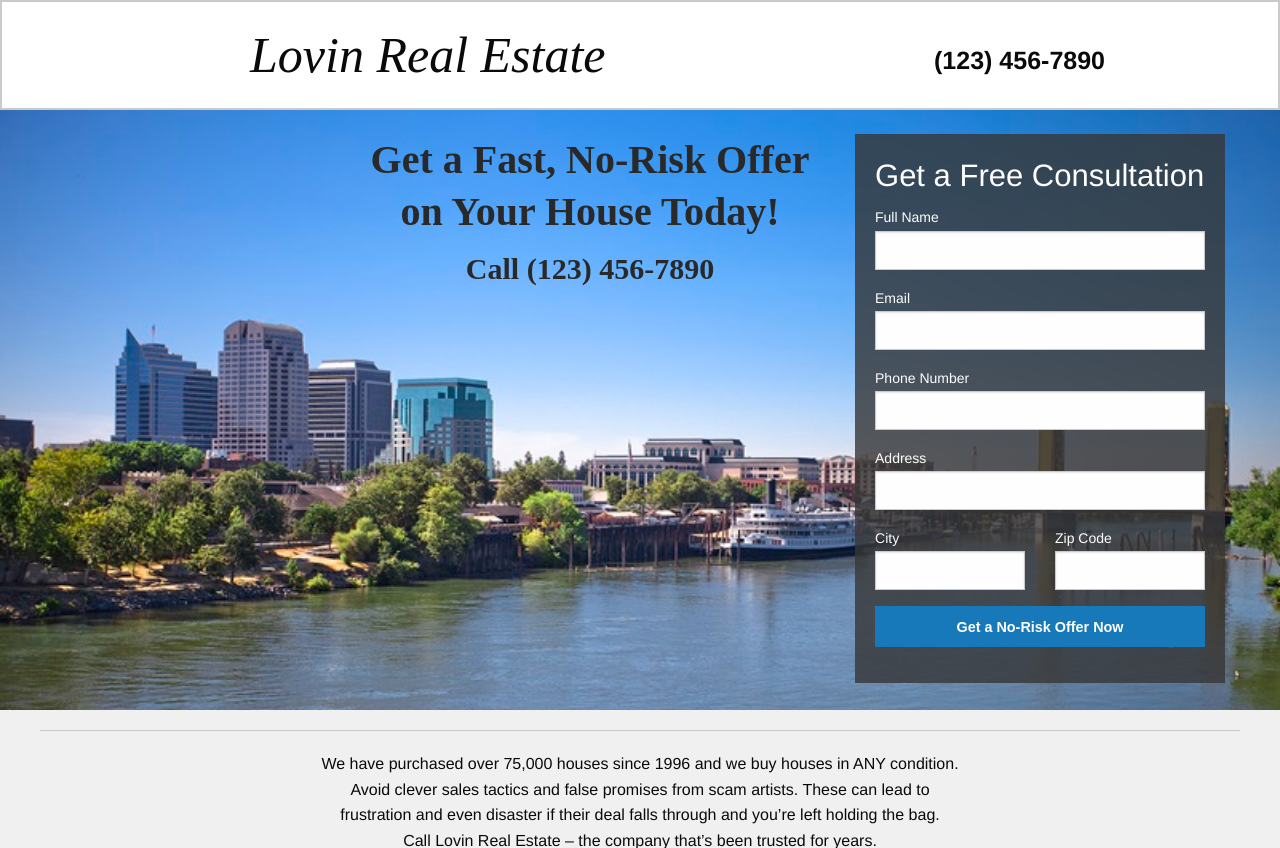
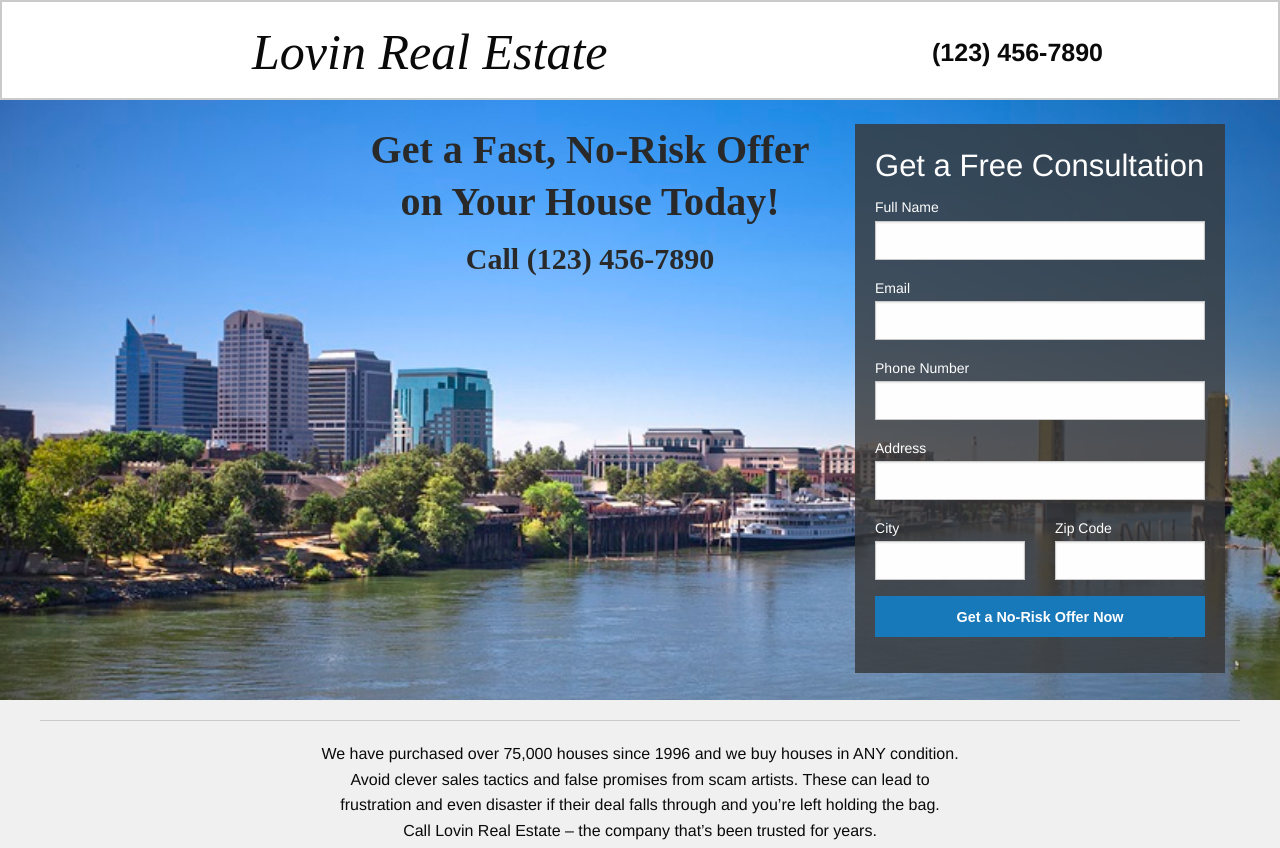
Before and after one commit to andrewryan/LovinRealEstate, a Django app: page / in a window 1280 px wide. Shown: the top 848 px of the page. Run offline with Django 3.2, Linux system fonts and the light colour scheme; some libraries are stand-ins or nearby versions.

Commit message:
added sticky top-bar, title favicon

```diff
--- a/reApp/static/css/app.css
+++ b/reApp/static/css/app.css
@@ -1,13 +1,13 @@
 div.top-bar{
   background-color: white;
-  height: 110px;
+  height: 100px;
   width: 100%;
   border: 2px solid #CACACA;
   /*padding: 1rem;*/
 }
 div.top-bar-left{
   position: absolute;
-  top:15px;
+  top:10px;
   left:250px;
   font-size: 50px;
   font-style: oblique;
@@ -15,7 +15,7 @@ div.top-bar-left{
 }
 div.top-bar-right{
   position: absolute;
-  top:40px;
+  top:30px;
   right:175px;
   font-size: 25px;
 }
@@ -62,7 +62,7 @@ p.imageNumber{
   color: #fefefe;
 }
 .translucent-form-overlay input, .translucent-form-overlay select {
-  color: #8a8a8a;
+  color: #000000;
 }
 .translucent-form-overlay input::-webkit-input-placeholder {
   color: #8a8a8a;
--- a/reApp/templates/base.html
+++ b/reApp/templates/base.html
@@ -3,6 +3,7 @@
   <head>
   <title>{% block title %}{% endblock %} </title>
   {% block head %}
+  <link rel="shortcut icon" href="/site_media/img/favicon.ico" />
   {% endblock %}
   </head>
   <body>
--- a/reApp/templates/default.html
+++ b/reApp/templates/default.html
@@ -7,6 +7,7 @@
 <meta name="viewport" content="width=device-width, initial-scale=1.0">
 <link rel="stylesheet" href="{% static "css/foundation.css" %}">
 <link rel="stylesheet" href="{% static "css/app.css" %}">
+<link rel="shortcut icon" href="{% static 'favicon/favicon.png' %}"/>
 {% endblock %}
 
 
--- a/reApp/templates/home.html
+++ b/reApp/templates/home.html
@@ -6,13 +6,15 @@
 {% endblock %}
 
 {% block content %}
-<!-- Start Top Bar -->
-<div class="top-bar">
-  <div class="top-bar-left">
-    <p>Lovin Real Estate</p>
-  </div>
-  <div class="top-bar-right">
-    <p> <b>(123) 456-7890</b> </p>
+<!-- Start Top Bar, sticky -->
+<div data-sticky-container>
+  <div class="top-bar" data-sticky data-options="marginTop:0;" style="width:100%">
+    <div class="top-bar-left">
+      <p>Lovin Real Estate</p>
+    </div>
+    <div class="top-bar-right">
+      <p> <b>(123) 456-7890</b> </p>
+    </div>
   </div>
 </div>
 <!-- End Top Bar -->
@@ -66,7 +68,7 @@
                 </div>
                 <div class="columns small-6">
                   <label>Zip Code
-                    <input type="number" name="zipCode" placeholder="">
+                    <input type="text" name="zipCode" placeholder="" max="5">
                   </label>
                 </div>
               <!-- </div> -->
@@ -89,7 +91,7 @@
       Avoid clever sales tactics and false promises from scam artists. These can lead to <br>
       frustration and even disaster if their deal falls through and you’re left holding the bag. <br>
       Call Lovin Real Estate – the company that’s been trusted for years. <br>
-      <br> <b> The consultation is always free, and there is no obligation. </b>
+      <br> <b> The consultation is free, and there is no obligation. </b>
     </p>
   </div>
   <hr>
@@ -126,7 +128,6 @@
   <hr>
   <p align="center"><font size="2"> &#169; 2017 Lovin Real Estate </p>
 
-
 </div>
 
 {% endblock %}
--- a/reApp/urls.py
+++ b/reApp/urls.py
@@ -4,5 +4,5 @@ from . import views
 
 urlpatterns = [
     url(r'^$', views.index, name='index'),
-    url(r'home',views.home, name='home'),
+    # url(r'home',views.home, name='home'),
 ]
--- a/reApp/views.py
+++ b/reApp/views.py
@@ -14,12 +14,12 @@ from .models import *
 
 def index(request):
     context = {
-        'title':"Home",
+        'title':"Sell Your House Today!",
         }
     return render(request,'home.html',context)
 
-def home(request):
-    context = {
-        'title':'Home',
-    }
-    return render(request, 'home.html', context)
+# def home(request):
+#     context = {
+#         'title':'Home',
+#     }
+#     return render(request, 'home.html', context)
```
Also changed, not shown: reApp/static/favicon/favicon.png (added).
